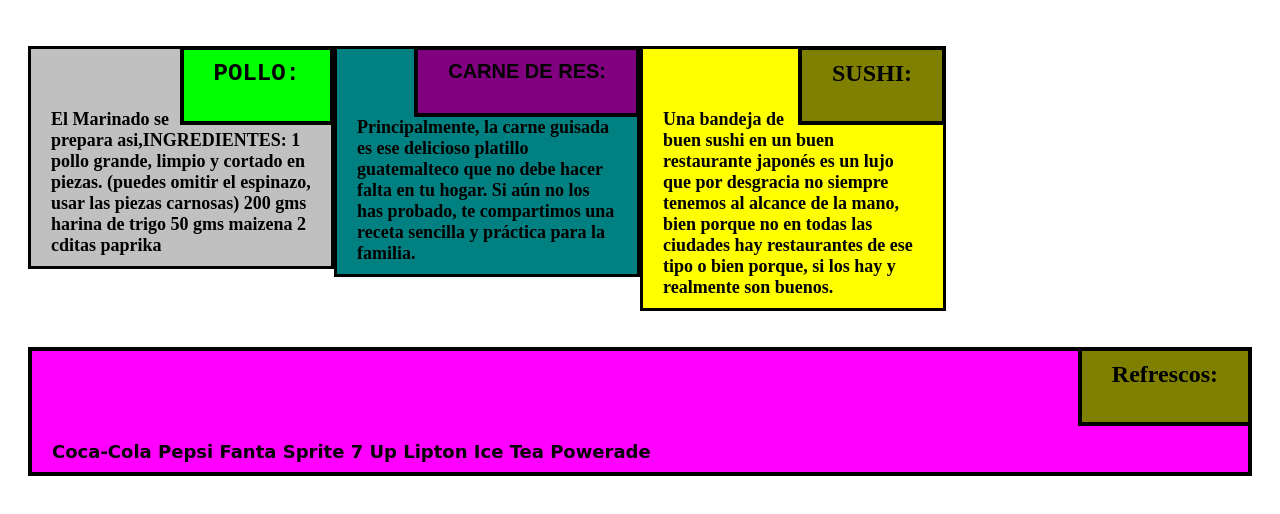
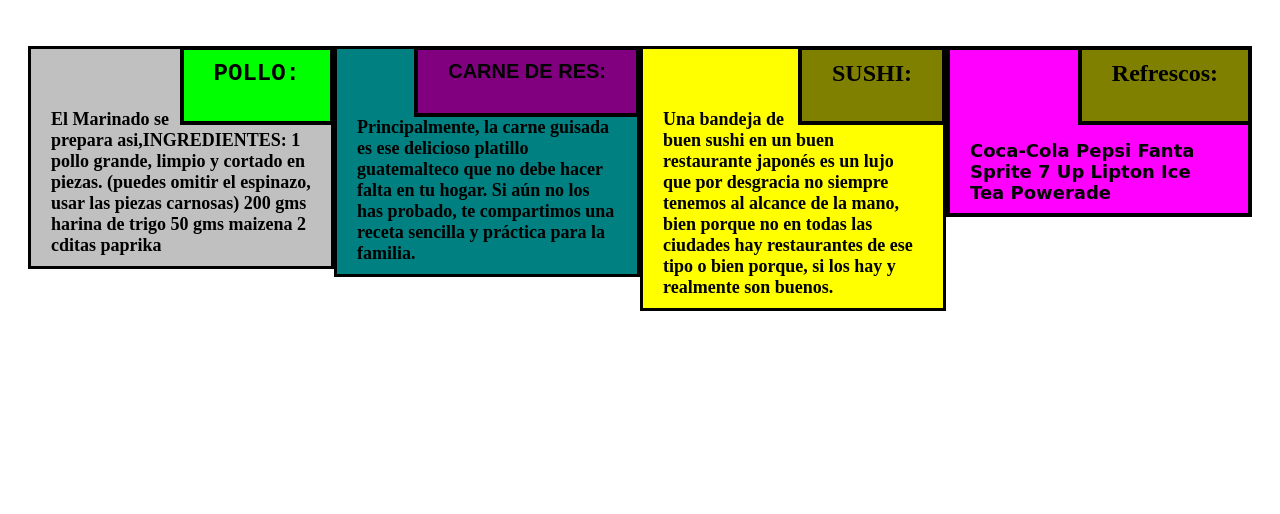
Before and after one commit to Cristian-ze/prueba, a plain HTML site: page index1.html in a window 1280 px wide. Drawn offline with Linux system fonts and the light colour scheme.

Commit message:
Update index1.html

```diff
--- a/index1.html
+++ b/index1.html
@@ -36,7 +36,7 @@
         </p>
         </div>
      </div>
-     <div class="col7 coli11">
+     <div class="col4 coli12">
 <div id="cosita">
 <div id = "highlight3">Refrescos:</p></div>
 <p id="p4">
```
